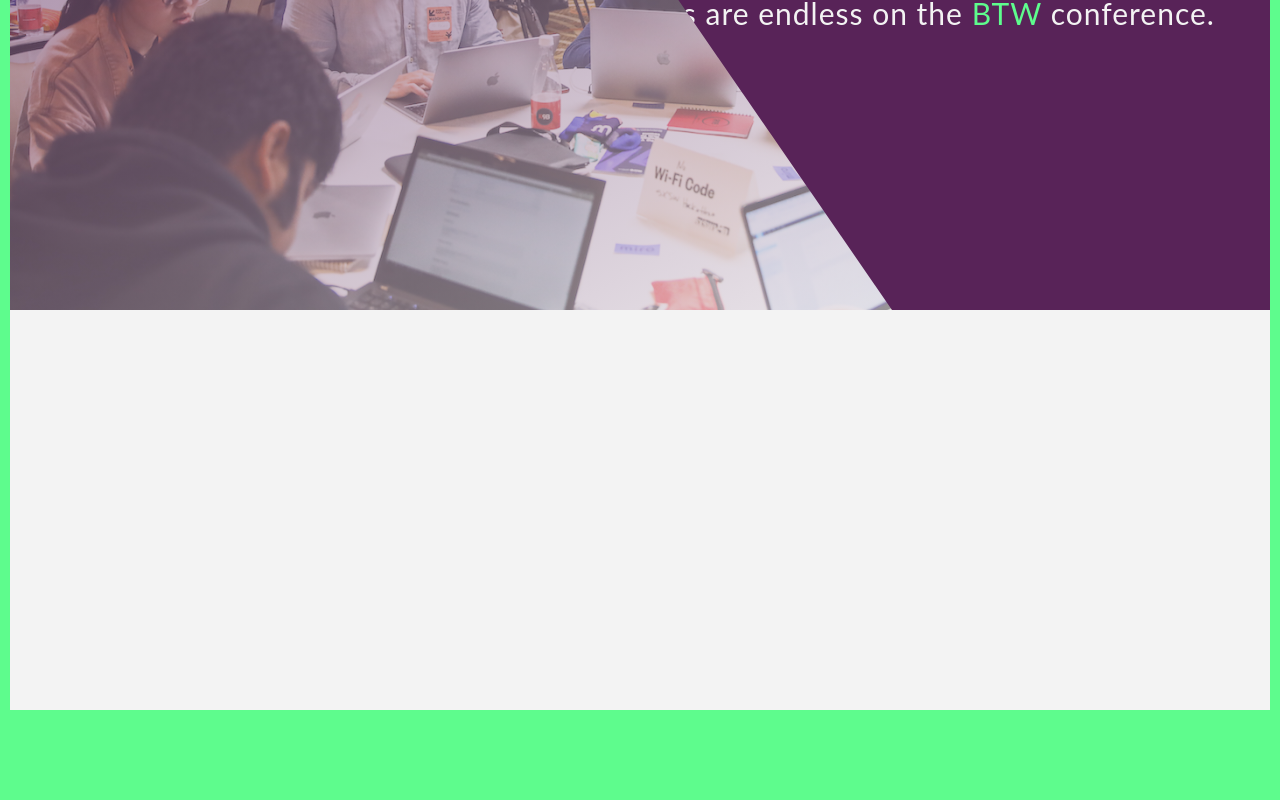
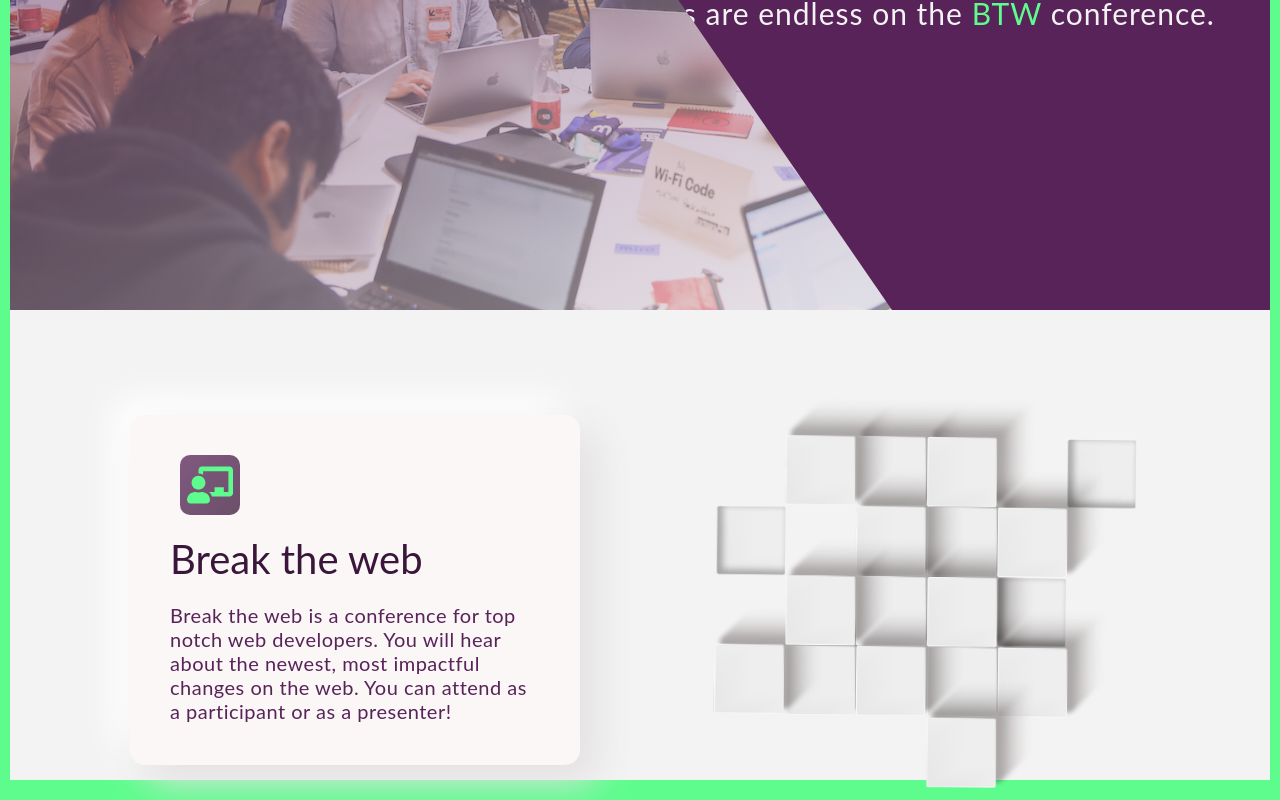
Before and after one commit to DownTown44/conference-uni, a React (Create React App) app: page / in a window 1280 px wide. Shown: the part 440-1240 px from the top of the page. Before the commit the page ends 1160 px from the top, so only its background shows below. Built offline with nearby package versions, Linux system fonts and the light colour scheme; the HTML template or start-up script is replaced by a standard one.

Commit message:
Hook section, story component, css

```diff
--- a/package.json
+++ b/package.json
@@ -7,6 +7,7 @@
     "node-sass": "^6.0.0",
     "react": "^17.0.1",
     "react-dom": "^17.0.1",
+    "react-icons": "^4.2.0",
     "react-scripts": "4.0.3",
     "sass": "^1.32.12"
   },
--- /dev/null
+++ b/src/components/Story/Story.js
@@ -0,0 +1,15 @@
+import React from 'react';
+import StoryBox from './StoryBox';
+
+const Story = (props) => {
+  return (
+    <div className={"story " + props.uClass}>
+      <StoryBox icon= {props.icon} title={props.title}>
+        {props.children}
+      </StoryBox>
+      <img src={props.image} />
+    </div>
+  );
+}
+
+export default Story;
--- /dev/null
+++ b/src/components/Story/StoryBox.js
@@ -0,0 +1,13 @@
+import React from 'react';
+
+const StoryBox = (props) => {
+  return (
+    <div className="story__box">
+      {props.icon}
+      <h2>{props.title}</h2>
+      <p>{props.children}</p>
+    </div>
+  );
+}
+
+export default StoryBox;
--- a/src/containers/HomePage.js
+++ b/src/containers/HomePage.js
@@ -1,4 +1,9 @@
 import React, {useState, useEffect} from 'react';
+
+import Story from '../components/Story/Story';
+
+import { FaChalkboardTeacher } from 'react-icons/fa';
+import Boxes from '../assets/boxes.png';
 
 const HomePage = () => {
   // Array index
@@ -56,7 +61,15 @@ const HomePage = () => {
         </section>
       </div>
       <section className="homePage__hook">
-
+        <Story
+          uClass="u-flex-left"
+          icon={<FaChalkboardTeacher className="story__box__board-icon" />}
+          title="Break the web"
+          image={Boxes} >
+            Break the web is a conference for top notch web developers.
+            You will hear about the newest, most impactful changes on the web.
+            You can attend as a participant or as a presenter!
+        </Story>
       </section>
     </div>
   )
--- a/src/css/style.css
+++ b/src/css/style.css
@@ -18,6 +18,45 @@ body {
   padding: 1rem;
   background-color: #5EFC8D;
   font-family: 'Lato', sans-serif; }
+
+.u-flex-left {
+  display: flex;
+  justify-content: space-evenly;
+  align-items: center; }
+
+.story {
+  margin-top: 7rem; }
+  .story__box {
+    width: 45rem;
+    padding: 4rem;
+    min-height: 35rem;
+    border-radius: 15px;
+    background: #fbf7f7;
+    -webkit-box-shadow: 17px 17px 37px #e4e1e1,
+ -17px -17px 37px #ffffff;
+    box-shadow: 17px 17px 37px #e4e1e1,
+ -17px -17px 37px #ffffff;
+    display: flex;
+    flex-direction: column; }
+    .story__box__board-icon {
+      font-size: 6rem;
+      border-radius: 10px;
+      background: linear-gradient(to right bottom, rgba(88, 35, 88, 0.75), rgba(58, 23, 58, 0.75));
+      padding: .7rem;
+      color: #5EFC8D;
+      margin-bottom: 2rem;
+      margin-left: 1rem; }
+    .story__box h2 {
+      font-size: 4rem;
+      font-weight: 400;
+      margin-bottom: 2rem;
+      color: #3A173A; }
+    .story__box p {
+      font-size: 2rem;
+      letter-spacing: .5px;
+      color: #582358; }
+  .story img {
+    width: 45rem; }
 
 .toolbar {
   background-color: #3A173A;
--- a/src/sass/base/_base.scss
+++ b/src/sass/base/_base.scss
@@ -2,7 +2,6 @@
 $color-primary: #3A173A;
 $color-primary-light: #582358;
 $color-secondary: #5EFC8D;
-// $color-secondary: #FEE715;
 
 $color-white-text: #f3f3f3;
 $color-white-background: #f3f3f3;
--- /dev/null
+++ b/src/sass/base/_utilites.scss
@@ -0,0 +1,5 @@
+.u-flex-left {
+  display: flex;
+  justify-content: space-evenly;
+  align-items: center;
+}
--- /dev/null
+++ b/src/sass/components/_story.scss
@@ -0,0 +1,50 @@
+.story {
+  margin-top: 7rem;
+
+  &__box {
+    width: 45rem;
+    padding: 4rem;
+    min-height: 35rem;
+    border-radius: 15px;
+    background: #fbf7f7;
+    -webkit-box-shadow: 17px 17px 37px #e4e1e1,
+    -17px -17px 37px #ffffff;
+    box-shadow: 17px 17px 37px #e4e1e1,
+    -17px -17px 37px #ffffff;
+
+    display: flex;
+    flex-direction: column;
+
+    &__board-icon {
+      font-size: 6rem;
+      border-radius: 10px;
+      background: linear-gradient(
+        to right bottom,
+        rgba($color-primary-light, .75),
+        rgba($color-primary, .75));
+      padding: .7rem;
+      color: $color-secondary;
+
+      margin-bottom: 2rem;
+      margin-left: 1rem;
+    }
+
+    h2 {
+      font-size: 4rem;
+      font-weight: 400;
+      margin-bottom: 2rem;
+      color: $color-primary;
+
+    }
+
+    p {
+      font-size: 2rem;
+      letter-spacing: .5px;
+      color: $color-primary-light;
+    }
+  }
+
+  img {
+    width: 45rem;
+  }
+}
--- a/src/sass/main.scss
+++ b/src/sass/main.scss
@@ -1,4 +1,7 @@
 @import "base/base";
+@import "base/utilites";
+
+@import "components/story";
 
 @import "layout/toolbar";
 
```
Also changed, not shown: src/assets/boxes.png (added), 1 other file (tests, documents, lock files or other folders).
